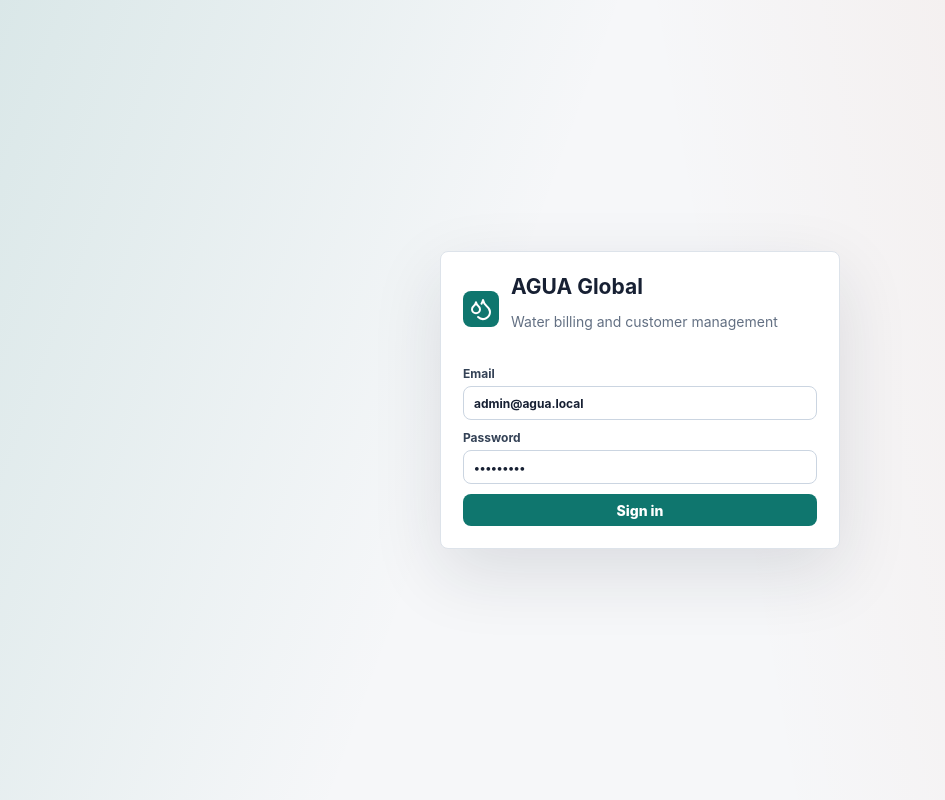
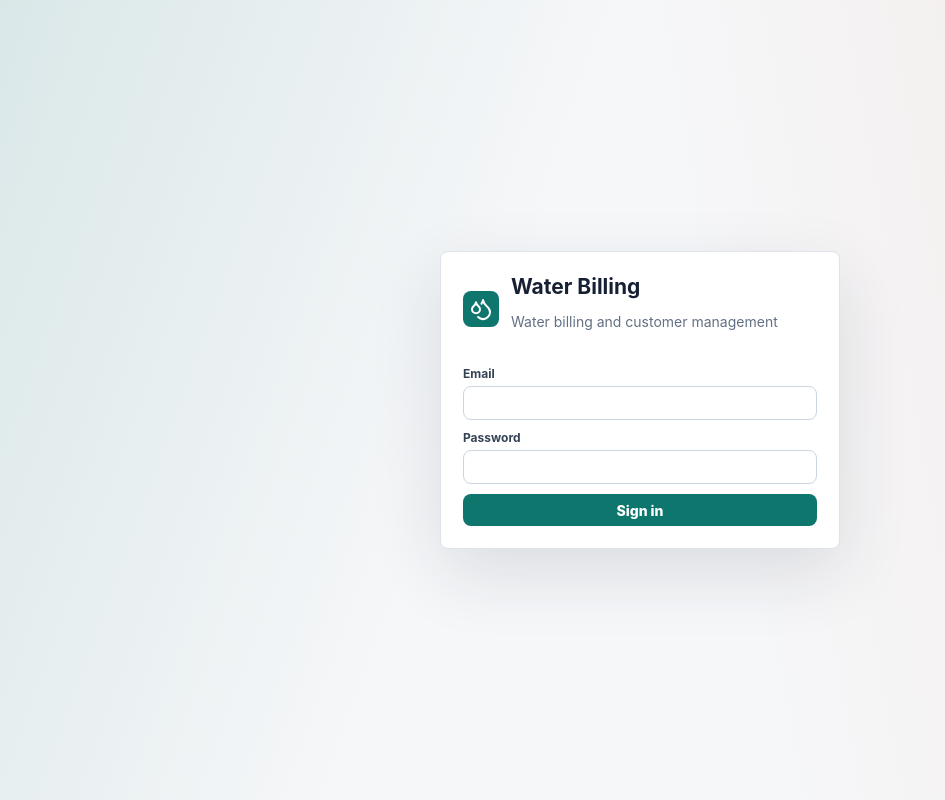
Before and after one commit to Jaymoh-h/AGUA-GLOBAL, a React (Vite) app in the folder client/: page / in a window 1280 px wide. Shown: the whole page, without its empty margins (0-945 px from the left). Built offline with nearby package versions, Linux system fonts and the light colour scheme; no server answers.

Commit message:
Show business name from settings

```diff
--- a/client/index.html
+++ b/client/index.html
@@ -3,7 +3,7 @@
   <head>
     <meta charset="UTF-8" />
     <meta name="viewport" content="width=device-width, initial-scale=1.0" />
-    <title>AGUA Global</title>
+    <title>Water Billing</title>
   </head>
   <body>
     <div id="root"></div>
--- a/client/src/App.jsx
+++ b/client/src/App.jsx
@@ -17,6 +17,7 @@ import ReadingsPage from "./pages/ReadingsPage";
 import ReportsPage from "./pages/ReportsPage";
 import UsersPage from "./pages/UsersPage";
 import ZonesPage from "./pages/ZonesPage";
+import { api } from "./services/api";
 
 const access = {
   portal: ["customer"],
@@ -53,6 +54,7 @@ const getSavedUser = () => {
 function App() {
   const [user, setUser] = useState(getSavedUser);
   const [currentPage, setCurrentPage] = useState(() => (getSavedUser()?.role === "customer" ? "portal" : "dashboard"));
+  const [appName, setAppName] = useState("Water Billing");
 
   const allowedPages = useMemo(() => {
     if (!user) return [];
@@ -66,6 +68,22 @@ function App() {
       setCurrentPage(user.role === "customer" ? "portal" : "dashboard");
     }
   }, [allowedPages, currentPage, user]);
+
+  useEffect(() => {
+    api.businessSettings
+      .public()
+      .then((settings) => {
+        const businessName = settings?.business_name?.trim();
+        if (businessName) {
+          setAppName(businessName);
+        }
+      })
+      .catch(() => {});
+  }, []);
+
+  useEffect(() => {
+    document.title = appName;
+  }, [appName]);
 
   const handleLogin = ({ token, user: nextUser }) => {
     localStorage.setItem("agua_token", token);
@@ -90,7 +108,7 @@ function App() {
   };
 
   if (!user) {
-    return <LoginPage onLogin={handleLogin} />;
+    return <LoginPage appName={appName} onLogin={handleLogin} />;
   }
 
   if (user.must_change_password) {
@@ -116,7 +134,7 @@ function App() {
   };
 
   return (
-    <Layout user={user} currentPage={currentPage} onNavigate={setCurrentPage} onLogout={handleLogout}>
+    <Layout appName={appName} user={user} currentPage={currentPage} onNavigate={setCurrentPage} onLogout={handleLogout}>
       {pages[currentPage] || pages.dashboard}
     </Layout>
   );
--- a/client/src/components/Layout.jsx
+++ b/client/src/components/Layout.jsx
@@ -36,7 +36,7 @@ const navItems = [
   { key: "users", label: "Users", icon: Receipt, roles: ["admin"] }
 ];
 
-function Layout({ user, currentPage, onNavigate, onLogout, children }) {
+function Layout({ appName, user, currentPage, onNavigate, onLogout, children }) {
   const visibleItems = navItems.filter((item) => item.roles.includes(user.role));
 
   return (
@@ -47,7 +47,7 @@ function Layout({ user, currentPage, onNavigate, onLogout, children }) {
             <Droplets size={22} />
           </span>
           <div>
-            <strong>AGUA Global</strong>
+            <strong>{appName}</strong>
             <small>Water Billing</small>
           </div>
         </div>
--- a/client/src/pages/BillsPage.jsx
+++ b/client/src/pages/BillsPage.jsx
@@ -139,7 +139,7 @@ function BillsPage({ user }) {
               <div className="receipt-logo-mark">{businessSettings?.business_name?.slice(0, 2) || "AG"}</div>
             )}
             <div>
-              <h3>{businessSettings?.business_name || "AGUA Global"}</h3>
+              <h3>{businessSettings?.business_name || "Water Billing"}</h3>
               {businessSettings?.legal_name ? <p>{businessSettings.legal_name}</p> : null}
               {businessSettings?.physical_address ? <p>{businessSettings.physical_address}</p> : null}
               <p>{[businessSettings?.phone, businessSettings?.email].filter(Boolean).join(" | ")}</p>
@@ -253,7 +253,7 @@ function BillsPage({ user }) {
             {businessSettings?.paybill_number ? <p>Paybill: {businessSettings.paybill_number}</p> : null}
             {businessSettings?.till_number ? <p>Till: {businessSettings.till_number}</p> : null}
             {businessSettings?.receipt_footer_note ? <p>{businessSettings.receipt_footer_note}</p> : null}
-            <small>{businessSettings?.business_name || "AGUA Global"} customer bill</small>
+            <small>{businessSettings?.business_name || "Water Billing"} customer bill</small>
           </div>
         </div>
       ) : null}
--- a/client/src/pages/CustomersPage.jsx
+++ b/client/src/pages/CustomersPage.jsx
@@ -540,7 +540,7 @@ function CustomersPage({ user }) {
               <span className="receipt-logo-mark">AG</span>
             )}
             <div>
-              <h3>{business?.name || "AGUA Global"}</h3>
+              <h3>{business?.business_name || "Water Billing"}</h3>
               <p>Customer Statement</p>
               <p>{business?.phone || ""}</p>
             </div>
--- a/client/src/pages/LoginPage.jsx
+++ b/client/src/pages/LoginPage.jsx
@@ -2,9 +2,9 @@ import { Droplets } from "lucide-react";
 import { useState } from "react";
 import { api } from "../services/api";
 
-function LoginPage({ onLogin }) {
-  const [email, setEmail] = useState("admin@agua.local");
-  const [password, setPassword] = useState("Admin@123");
+function LoginPage({ appName, onLogin }) {
+  const [email, setEmail] = useState("");
+  const [password, setPassword] = useState("");
   const [error, setError] = useState("");
   const [loading, setLoading] = useState(false);
 
@@ -31,7 +31,7 @@ function LoginPage({ onLogin }) {
             <Droplets size={24} />
           </span>
           <div>
-            <h1>AGUA Global</h1>
+            <h1>{appName}</h1>
             <p>Water billing and customer management</p>
           </div>
         </div>
@@ -39,11 +39,23 @@ function LoginPage({ onLogin }) {
         <form onSubmit={submit} className="form-grid">
           <label>
             Email
-            <input value={email} onChange={(event) => setEmail(event.target.value)} type="email" required />
+            <input
+              value={email}
+              onChange={(event) => setEmail(event.target.value)}
+              type="email"
+              autoComplete="username"
+              required
+            />
           </label>
           <label>
             Password
-            <input value={password} onChange={(event) => setPassword(event.target.value)} type="password" required />
+            <input
+              value={password}
+              onChange={(event) => setPassword(event.target.value)}
+              type="password"
+              autoComplete="current-password"
+              required
+            />
           </label>
           {error ? <p className="form-error">{error}</p> : null}
           <button className="primary-button" type="submit" disabled={loading}>
--- a/client/src/pages/PaymentsPage.jsx
+++ b/client/src/pages/PaymentsPage.jsx
@@ -411,7 +411,7 @@ function PaymentsPage() {
                   <div className="receipt-logo-mark">{businessSettings?.business_name?.slice(0, 2) || "AG"}</div>
                 )}
                 <div>
-                  <h3>{businessSettings?.business_name || "AGUA Global"}</h3>
+                  <h3>{businessSettings?.business_name || "Water Billing"}</h3>
                   {businessSettings?.legal_name ? <p>{businessSettings.legal_name}</p> : null}
                   {businessSettings?.physical_address ? <p>{businessSettings.physical_address}</p> : null}
                   <p>
--- a/client/src/pages/PortalPage.jsx
+++ b/client/src/pages/PortalPage.jsx
@@ -385,7 +385,7 @@ function PortalPage() {
               <div className="receipt-logo-mark">{data.business?.business_name?.slice(0, 2) || "AG"}</div>
             )}
             <div>
-              <h3>{data.business?.business_name || "AGUA Global"}</h3>
+              <h3>{data.business?.business_name || "Water Billing"}</h3>
               {data.business?.legal_name ? <p>{data.business.legal_name}</p> : null}
               {data.business?.physical_address ? <p>{data.business.physical_address}</p> : null}
               <p>{[data.business?.phone, data.business?.email].filter(Boolean).join(" | ")}</p>
@@ -499,7 +499,7 @@ function PortalPage() {
             {data.business?.paybill_number ? <p>Paybill: {data.business.paybill_number}</p> : null}
             {data.business?.till_number ? <p>Till: {data.business.till_number}</p> : null}
             {data.business?.receipt_footer_note ? <p>{data.business.receipt_footer_note}</p> : null}
-            <small>{data.business?.business_name || "AGUA Global"} customer bill</small>
+            <small>{data.business?.business_name || "Water Billing"} customer bill</small>
           </div>
         </div>
       ) : null}
@@ -524,7 +524,7 @@ function PortalPage() {
               <div className="receipt-logo-mark">{data.business?.business_name?.slice(0, 2) || "AG"}</div>
             )}
             <div>
-              <h3>{data.business?.business_name || "AGUA Global"}</h3>
+              <h3>{data.business?.business_name || "Water Billing"}</h3>
               {data.business?.legal_name ? <p>{data.business.legal_name}</p> : null}
               {data.business?.physical_address ? <p>{data.business.physical_address}</p> : null}
               <p>{[data.business?.phone, data.business?.email].filter(Boolean).join(" | ")}</p>
@@ -609,7 +609,7 @@ function PortalPage() {
             {data.business?.paybill_number ? <p>Paybill: {data.business.paybill_number}</p> : null}
             {data.business?.till_number ? <p>Till: {data.business.till_number}</p> : null}
             {data.business?.receipt_footer_note ? <p>{data.business.receipt_footer_note}</p> : null}
-            <small>{data.business?.business_name || "AGUA Global"} customer receipt</small>
+            <small>{data.business?.business_name || "Water Billing"} customer receipt</small>
           </div>
         </div>
       ) : null}
--- a/client/src/pages/ReportsPage.jsx
+++ b/client/src/pages/ReportsPage.jsx
@@ -157,7 +157,7 @@ function ReportsPage() {
             <div className="receipt-logo-mark">{businessSettings?.business_name?.slice(0, 2) || "AG"}</div>
           )}
           <div>
-            <h3>{businessSettings?.business_name || "AGUA Global"}</h3>
+            <h3>{businessSettings?.business_name || "Water Billing"}</h3>
             {businessSettings?.legal_name ? <p>{businessSettings.legal_name}</p> : null}
             {businessSettings?.physical_address ? <p>{businessSettings.physical_address}</p> : null}
             <p>{[businessSettings?.phone, businessSettings?.email].filter(Boolean).join(" | ")}</p>
@@ -538,7 +538,7 @@ function ReportsPage() {
       </section>
         <div className="report-print-footer">
           {businessSettings?.report_footer_note ? <p>{businessSettings.report_footer_note}</p> : null}
-          <small>{businessSettings?.business_name || "AGUA Global"} management reports</small>
+          <small>{businessSettings?.business_name || "Water Billing"} management reports</small>
         </div>
       </div>
 
@@ -578,7 +578,7 @@ function ReportsPage() {
                 <div className="receipt-logo-mark">{businessSettings?.business_name?.slice(0, 2) || "AG"}</div>
               )}
               <div>
-                <h3>{businessSettings?.business_name || "AGUA Global"}</h3>
+                <h3>{businessSettings?.business_name || "Water Billing"}</h3>
                 {businessSettings?.legal_name ? <p>{businessSettings.legal_name}</p> : null}
                 {businessSettings?.physical_address ? <p>{businessSettings.physical_address}</p> : null}
                 <p>{[businessSettings?.phone, businessSettings?.email].filter(Boolean).join(" | ")}</p>
@@ -1028,7 +1028,7 @@ function ReportsPage() {
             </section>
             <div className="report-print-footer">
               {businessSettings?.report_footer_note ? <p>{businessSettings.report_footer_note}</p> : null}
-              <small>{businessSettings?.business_name || "AGUA Global"} accountant report</small>
+              <small>{businessSettings?.business_name || "Water Billing"} accountant report</small>
             </div>
           </div>
         )}
--- a/client/src/services/api.js
+++ b/client/src/services/api.js
@@ -113,6 +113,7 @@ export const api = {
     }
   },
   businessSettings: {
+    public: () => request("/business-settings/public"),
     get: () => request("/business-settings"),
     update: (payload) => request("/business-settings", { method: "PUT", body: payload }),
     uploadLogo: (payload) => request("/business-settings/logo", { method: "POST", body: payload })
```
Also changed, not shown: 2 other files (tests, documents, lock files or other folders).
